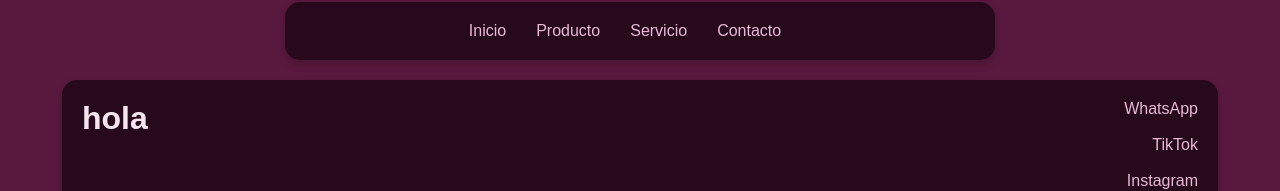
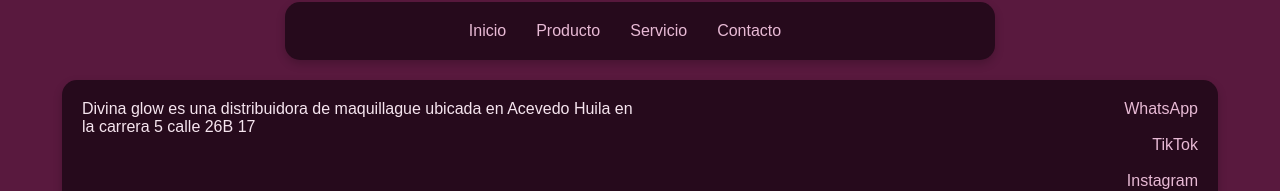
Before and after one commit to juanjmorenoofi-wq/Divina-Glow, a React (Vite) app: page / in a window 1280 px wide. Shown: the part 1160-1351 px from the top of the page. Built offline with nearby package versions, Linux system fonts and the light colour scheme.

Commit message:
avance-footer

```diff
--- a/src/App.css
+++ b/src/App.css
@@ -245,3 +245,6 @@
   justify-content: center;
   align-items: center;
 }
+.ubicacion p {
+  color: #efe2e6;
+}
--- a/src/components/footer.jsx
+++ b/src/components/footer.jsx
@@ -14,7 +14,10 @@ export function Footer() {
         <div className="flex">
           <div className="info">
             <div className="ubicacion">
-              <h1>hola</h1>
+              <p2>
+                Divina glow es una distribuidora de maquillague ubicada en
+                Acevedo Huila en la carrera 5 calle 26B 17
+              </p2>
             </div>
             <div className="contacto">
               <a href="">WhatsApp</a>
```
